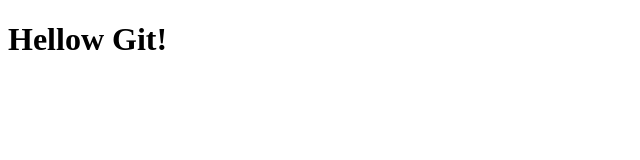
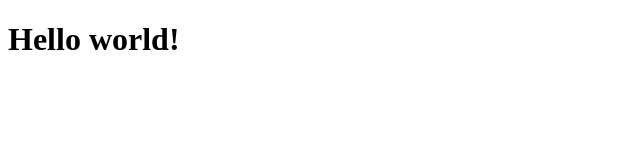
Before and after one commit to aleksandra-pawlik/git-course-4, a plain HTML site: page index.html in a window 1280 px wide. Shown: the full height of the page, 0-640 px from the left. Drawn offline with Linux system fonts and the light colour scheme.

Commit message:
Hello world! add to index.html

```diff
--- a/index.html
+++ b/index.html
@@ -7,6 +7,6 @@
     <title>ISA Git Course -4</title>
 </head>
 <body>
-    <h1>Hellow Git!</h1>
+    <h1>Hello world!</h1>
 </body>
 </html>
```
